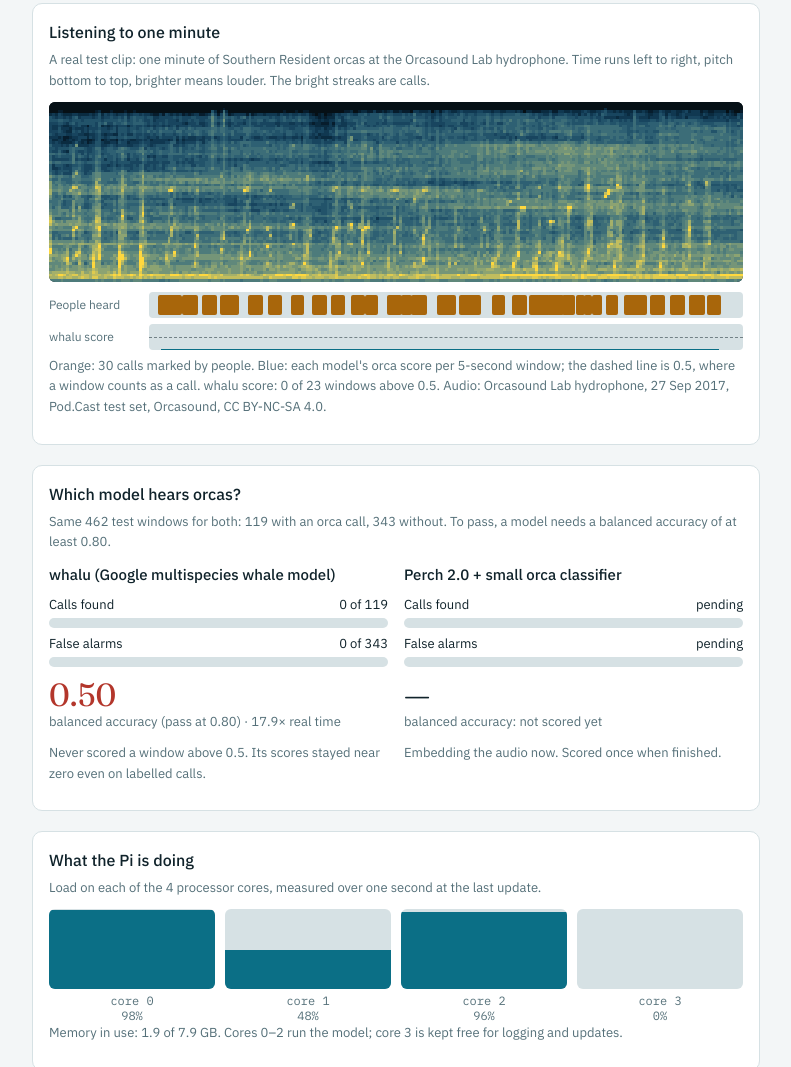
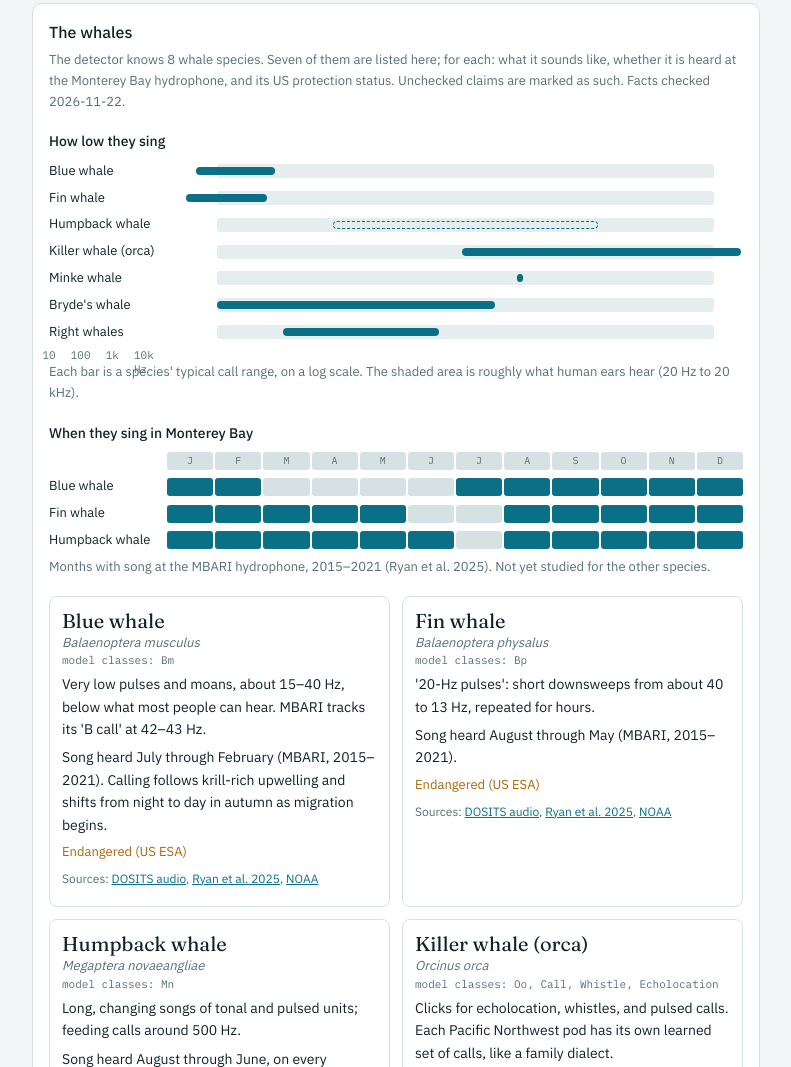
Before and after one commit to recurrentanalytics/wal.funk_891, a plain HTML site: page index.html in a window 1280 px wide. Shown: the part 774-1841 px from the top of the page, without its empty margins (244-1035 px from the left). Drawn offline with Linux system fonts and the light colour scheme.

Commit message:
Add 'The whales': sourced species facts, call frequency bands, Monterey seasonality

```diff
--- a/index.html
+++ b/index.html
@@ -70,6 +70,28 @@ footer { color: var(--muted); font-size: 13px; max-width: 62ch; }
 .lane b { position: absolute; top: 3px; bottom: 3px; background: var(--warn); border-radius: 2px; }
 .lane s { position: absolute; bottom: 0; background: var(--accent); text-decoration: none; }
 .lane hr { position: absolute; left: 0; right: 0; top: 50%; margin: 0; border: 0; border-top: 1px dashed var(--fg); opacity: .5; }
+.w-h { font-size: 14px; font-weight: 500; margin: 18px 0 8px; }
+.band-row, .mon-row { display: grid; grid-template-columns: 110px 1fr; gap: 8px; align-items: center; font-size: 13px; margin-bottom: 6px; }
+.band-lane { position: relative; height: 14px; }
+.band-lane .hear { position: absolute; top: 0; bottom: 0; background: var(--line); opacity: .6; border-radius: 3px; }
+.band-lane .b { position: absolute; top: 3px; bottom: 3px; background: var(--accent); border-radius: 4px; min-width: 4px; }
+.band-lane .b.unsure { background: transparent; border: 1px dashed var(--accent); }
+.band-axis { display: grid; grid-template-columns: 110px 1fr; gap: 8px; font: 11px var(--mono); color: var(--muted); }
+.band-axis div { position: relative; height: 14px; }
+.band-axis span { position: absolute; transform: translateX(-50%); }
+.months { display: grid; grid-template-columns: repeat(12, 1fr); gap: 2px; }
+.months i { height: 18px; border-radius: 3px; background: var(--line); font: normal 10px/18px var(--mono); text-align: center; color: var(--muted); }
+.months i.on { background: var(--accent); color: var(--bg); }
+.w-list { display: grid; gap: 12px; grid-template-columns: repeat(auto-fit, minmax(min(100%, 280px), 1fr)); margin-top: 18px; }
+.w-sp { border: 1px solid var(--line); border-radius: 8px; padding: 12px; min-width: 0; }
+.w-sp h3 { margin: 0; font: 400 1.25rem/1.2 var(--display); }
+.w-sp .lat { font-style: italic; color: var(--muted); font-size: 13px; }
+.w-sp .code { font: 11px var(--mono); color: var(--muted); }
+.w-sp p { margin: 6px 0; font-size: 14px; }
+.w-sp .st { font-size: 13px; color: var(--warn); }
+.w-sp .src { font-size: 12px; color: var(--muted); }
+.w-sp .src a, .w-known a { color: var(--accent); }
+.w-known { margin: 0; padding-left: 18px; font-size: 14px; display: grid; gap: 6px; max-width: 62ch; }
 .gloss summary { cursor: pointer; font-weight: 500; }
 .gloss dl { margin: 12px 0 0; display: grid; gap: 4px; }
 .gloss dt { font-weight: 500; margin-top: 8px; }
@@ -102,6 +124,20 @@ footer { color: var(--muted); font-size: 13px; max-width: 62ch; }
     <h2>What happens to the sound</h2>
     <p class="sub">Every recording goes through these stages. The highlighted one is running now.</p>
     <ol class="pipe" id="pipeline"></ol>
+  </section>
+
+  <section class="card" id="whales">
+    <h2>The whales</h2>
+    <p class="sub" id="w-intro">—</p>
+    <h3 class="w-h">How low they sing</h3>
+    <div id="w-bands"></div>
+    <p class="sub">Each bar is a species' typical call range, on a log scale. The shaded area is roughly what human ears hear (20 Hz to 20 kHz).</p>
+    <h3 class="w-h">When they sing in Monterey Bay</h3>
+    <div id="w-months"></div>
+    <p class="sub">Months with song at the MBARI hydrophone, 2015–2021 (Ryan et al. 2025). Not yet studied for the other species.</p>
+    <div class="w-list" id="w-list"></div>
+    <h3 class="w-h">What is already known</h3>
+    <ul class="w-known" id="w-known"></ul>
   </section>
 
   <section class="card">
@@ -210,6 +246,44 @@ function drawClip(c) {
     Object.entries(c.scores).map(([k, pts]) => `${names[k] || k}: ${hits(pts)} of ${pts.length} windows above 0.5.`).join(' ') +
     ` Audio: ${c.source}, ${c.licence}.`;
 }
+function drawWhales(w) {
+  $('w-intro').textContent = w.intro + ` Facts checked ${w.checked}.`;
+  const lo = Math.log10(10), hi = Math.log10(30000), pos = (hz) => `${(100 * (Math.log10(hz) - lo) / (hi - lo)).toFixed(2)}%`;
+  const bands = $('w-bands'); bands.replaceChildren();
+  w.species.forEach((s) => {
+    const r = el('div', 'band-row'); const lane = el('div', 'band-lane');
+    const hear = el('span', 'hear'); hear.style.left = pos(20); hear.style.width = `calc(${pos(20000)} - ${pos(20)})`; lane.append(hear);
+    const b = el('span', s.bands_note && s.bands_note.includes('not verified') ? 'b unsure' : 'b');
+    b.style.left = pos(s.bands[0]); b.style.width = `calc(${pos(s.bands[1])} - ${pos(s.bands[0])})`;
+    b.title = `${s.bands[0].toLocaleString()}–${s.bands[1].toLocaleString()} Hz${s.bands_note ? ' (' + s.bands_note + ')' : ''}`;
+    lane.append(b); r.append(el('span', '', s.name), lane); bands.append(r);
+  });
+  const ax = el('div', 'band-axis'); const axl = el('div');
+  [[10, '10'], [100, '100'], [1000, '1k'], [10000, '10k Hz']].forEach(([hz, t]) => { const sp = el('span', '', t); sp.style.left = pos(hz); axl.append(sp); });
+  ax.append(el('span'), axl); bands.append(ax);
+  const mon = $('w-months'); mon.replaceChildren();
+  const hdr = el('div', 'mon-row'); const hm = el('div', 'months'); 'JFMAMJJASOND'.split('').forEach((m) => hm.append(el('i', '', m)));
+  hdr.append(el('span'), hm); mon.append(hdr);
+  w.species.filter((s) => s.months).forEach((s) => {
+    const r = el('div', 'mon-row'); const g = el('div', 'months');
+    for (let m = 1; m <= 12; m++) g.append(el('i', s.months.includes(m) ? 'on' : ''));
+    r.append(el('span', '', s.name), g); mon.append(r);
+  });
+  const list = $('w-list'); list.replaceChildren();
+  w.species.forEach((s) => {
+    const c = el('article', 'w-sp');
+    c.append(el('h3', '', s.name), el('div', 'lat', s.latin), el('div', 'code', `model classes: ${s.codes}`),
+      el('p', '', s.sound), el('p', '', s.monterey), el('p', 'st', s.status));
+    const src = el('p', 'src', 'Sources: ');
+    s.sources.forEach(([t, u], i) => { const a = el('a', '', t); a.href = u; a.rel = 'noopener'; src.append(a); if (i < s.sources.length - 1) src.append(', '); });
+    c.append(src); list.append(c);
+  });
+  const k = $('w-known'); k.replaceChildren();
+  w.known.forEach((t) => k.append(el('li', '', t)));
+  const li = el('li', '', 'Sources: '); w.known_sources.forEach(([t, u], i) => { const a = el('a', '', t); a.href = u; a.rel = 'noopener'; li.append(a); if (i < w.known_sources.length - 1) li.append(', '); }); k.append(li);
+}
+fetch('whales.json', { cache: 'no-store' }).then((r) => r.ok ? r.json() : null).then((w) => { if (w) drawWhales(w); }).catch(() => {});
+
 fetch('data/clip.json', { cache: 'no-store' }).then((r) => r.ok ? r.json() : null).then((c) => { if (c) drawClip(c); }).catch(() => {});
 
 fetch('data/status.json', { cache: 'no-store' }).then((r) => { if (!r.ok) throw new Error(r.status); return r.json(); }).then((s) => {
--- /dev/null
+++ b/whales.json
@@ -0,0 +1,75 @@
+{
+  "checked": "2026-11-22",
+  "intro": "The detector knows 8 whale species. Seven of them are listed here; for each: what it sounds like, whether it is heard at the Monterey Bay hydrophone, and its US protection status. Unchecked claims are marked as such.",
+  "species": [
+    {
+      "name": "Blue whale", "latin": "Balaenoptera musculus", "codes": "Bm",
+      "sound": "Very low pulses and moans, about 15–40 Hz, below what most people can hear. MBARI tracks its 'B call' at 42–43 Hz.",
+      "monterey": "Song heard July through February (MBARI, 2015–2021). Calling follows krill-rich upwelling and shifts from night to day in autumn as migration begins.",
+      "status": "Endangered (US ESA)",
+      "bands": [15, 45],
+      "months": [7, 8, 9, 10, 11, 12, 1, 2],
+      "sources": [["DOSITS audio", "https://dosits.org/galleries/audio-gallery/marine-mammals/baleen-whales/blue-whale/"], ["Ryan et al. 2025", "https://doi.org/10.1371/journal.pone.0318624"], ["NOAA", "https://www.fisheries.noaa.gov/species/blue-whale"]]
+    },
+    {
+      "name": "Fin whale", "latin": "Balaenoptera physalus", "codes": "Bp",
+      "sound": "'20-Hz pulses': short downsweeps from about 40 to 13 Hz, repeated for hours.",
+      "monterey": "Song heard August through May (MBARI, 2015–2021).",
+      "status": "Endangered (US ESA)",
+      "bands": [13, 40],
+      "months": [8, 9, 10, 11, 12, 1, 2, 3, 4, 5],
+      "sources": [["DOSITS audio", "https://dosits.org/galleries/audio-gallery/marine-mammals/baleen-whales/fin-whale/"], ["Ryan et al. 2025", "https://doi.org/10.1371/journal.pone.0318624"], ["NOAA", "https://www.fisheries.noaa.gov/species/fin-whale"]]
+    },
+    {
+      "name": "Humpback whale", "latin": "Megaptera novaeangliae", "codes": "Mn",
+      "sound": "Long, changing songs of tonal and pulsed units; feeding calls around 500 Hz.",
+      "monterey": "Song heard August through June, on every recording day in November. Days with song rose from 34% to 76% between 2015 and 2021 (MBARI).",
+      "status": "Endangered (Central America population) and Threatened (Mexico population), US ESA",
+      "bands": [100, 4000], "bands_note": "range not verified",
+      "months": [8, 9, 10, 11, 12, 1, 2, 3, 4, 5, 6],
+      "sources": [["DOSITS audio", "https://dosits.org/galleries/audio-gallery/marine-mammals/baleen-whales/humpback-whale/"], ["Ryan et al. 2025", "https://doi.org/10.1371/journal.pone.0318624"], ["NOAA", "https://www.fisheries.noaa.gov/species/humpback-whale"]]
+    },
+    {
+      "name": "Killer whale (orca)", "latin": "Orcinus orca", "codes": "Oo, Call, Whistle, Echolocation",
+      "sound": "Clicks for echolocation, whistles, and pulsed calls. Each Pacific Northwest pod has its own learned set of calls, like a family dialect.",
+      "monterey": "Recorded at the Monterey hydrophone at times; which population and how often is not verified. Orcasound's hydrophones in the Salish Sea focus on the Southern Residents: 76 whales on 1 July 2026 (J pod 27, K pod 15, L pod 34).",
+      "status": "Southern Residents: Endangered (US ESA, since 2005)",
+      "bands": [600, 29000], "bands_note": "calls; clicks reach 100 kHz",
+      "months": null,
+      "sources": [["Center for Whale Research", "https://www.whaleresearch.com/orca-population"], ["NOAA", "https://www.fisheries.noaa.gov/species/killer-whale"], ["Orcasound", "https://www.orcasound.net/"]]
+    },
+    {
+      "name": "Minke whale", "latin": "Balaenoptera acutorostrata", "codes": "Ba",
+      "sound": "The North Pacific 'boing': a short pulse near 1.3 kHz followed by a 2.5-second tone near 1.4 kHz.",
+      "monterey": "Presence at the Monterey hydrophone not verified.",
+      "status": "Not ESA-listed; protected under the Marine Mammal Protection Act",
+      "bands": [1300, 1400],
+      "months": null,
+      "sources": [["DOSITS audio", "https://dosits.org/galleries/audio-gallery/marine-mammals/baleen-whales/minke-whales/"], ["NOAA", "https://www.fisheries.noaa.gov/species/minke-whale"]]
+    },
+    {
+      "name": "Bryde's whale", "latin": "Balaenoptera edeni", "codes": "Be",
+      "sound": "Pulses and moans, mostly below 60 Hz; in the North Pacific also the metallic 'biotwang'.",
+      "monterey": "A warm-water species (about 40°S to 40°N), so Monterey Bay is near the edge of its range. Presence at the hydrophone not verified.",
+      "status": "Not ESA-listed",
+      "bands": [20, 950],
+      "months": null,
+      "sources": [["DOSITS audio", "https://dosits.org/galleries/audio-gallery/marine-mammals/baleen-whales/brydes-whale/"], ["NOAA", "https://www.fisheries.noaa.gov/species/brydes-whale"]]
+    },
+    {
+      "name": "Right whales", "latin": "Eubalaena glacialis and E. japonica", "codes": "Eg (Atlantic); Upcall, Gunshot (North Pacific)",
+      "sound": "A 2-second 'upcall' rising from about 50 to 440 Hz, and loud 'gunshot' sounds.",
+      "monterey": "The North Atlantic right whale (about 384 left at the start of 2024) never reaches the Pacific, so any 'Eg' detection here is a false alarm. The North Pacific right whale's eastern population is under 50 animals and very rarely seen off California.",
+      "status": "Both Endangered (US ESA)",
+      "bands": [50, 440],
+      "months": null,
+      "sources": [["DOSITS audio", "https://dosits.org/galleries/audio-gallery/marine-mammals/baleen-whales/north-atlantic-right-whale/"], ["NOAA (Atlantic)", "https://www.fisheries.noaa.gov/species/north-atlantic-right-whale"], ["NOAA (Pacific)", "https://www.fisheries.noaa.gov/species/north-pacific-right-whale"], ["Google blog", "https://research.google/blog/whistles-songs-boings-and-biotwangs-recognizing-whale-vocalizations-with-ai/"]]
+    }
+  ],
+  "known": [
+    "MBARI's hydrophone sits on Smooth Ridge, about 30 km offshore at roughly 900 m depth, and has recorded almost continuously since July 2015.",
+    "MBARI already publishes detectors for blue whale calls, fin whale calls, humpback song and shipping noise, and used them on six years of data (Ryan et al. 2025).",
+    "Google trained the detector partly on recordings from this same hydrophone. Finding something new means looking for what these detectors are not built to count: rare species, odd hours, unusual sounds."
+  ],
+  "known_sources": [["MBARI Pacific Sound docs", "https://docs.mbari.org/pacific-sound/"], ["Ryan et al. 2025", "https://doi.org/10.1371/journal.pone.0318624"], ["Google blog", "https://research.google/blog/whistles-songs-boings-and-biotwangs-recognizing-whale-vocalizations-with-ai/"]]
+}
```
